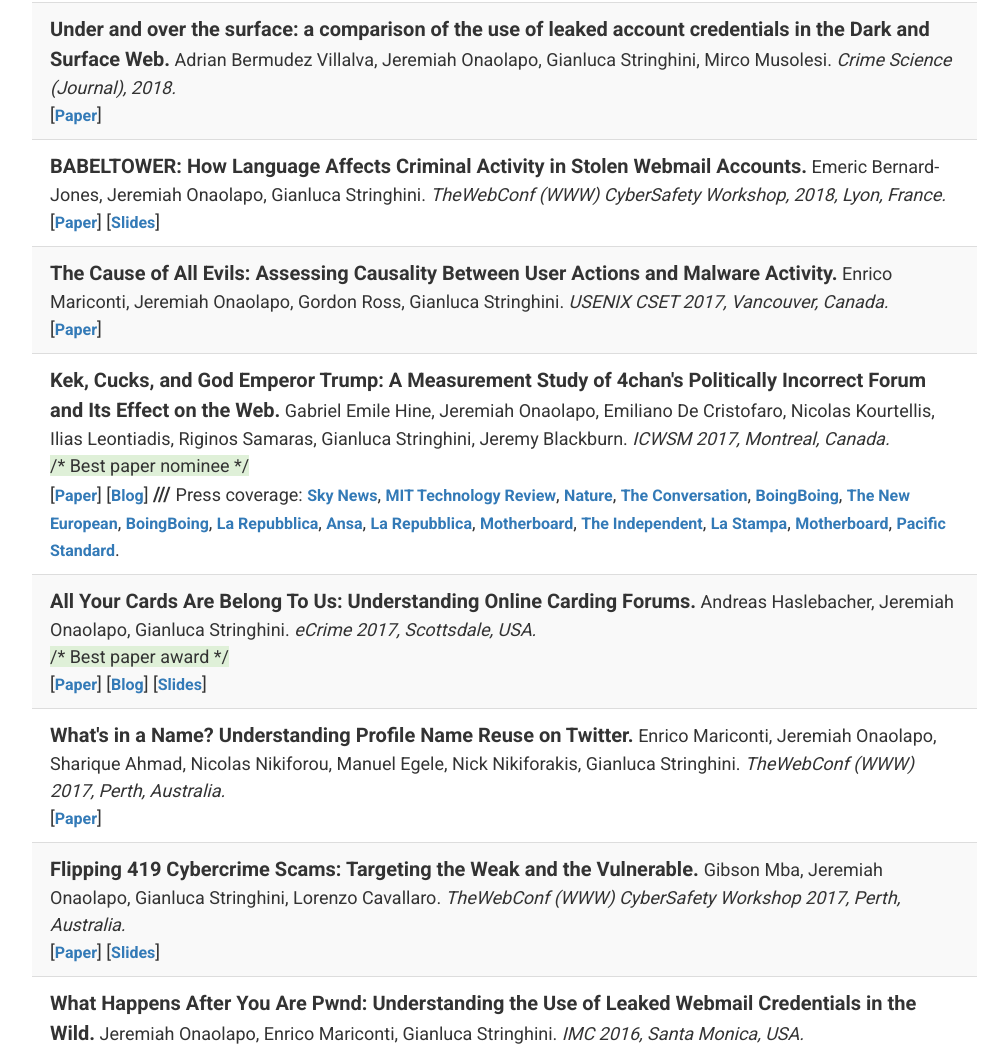
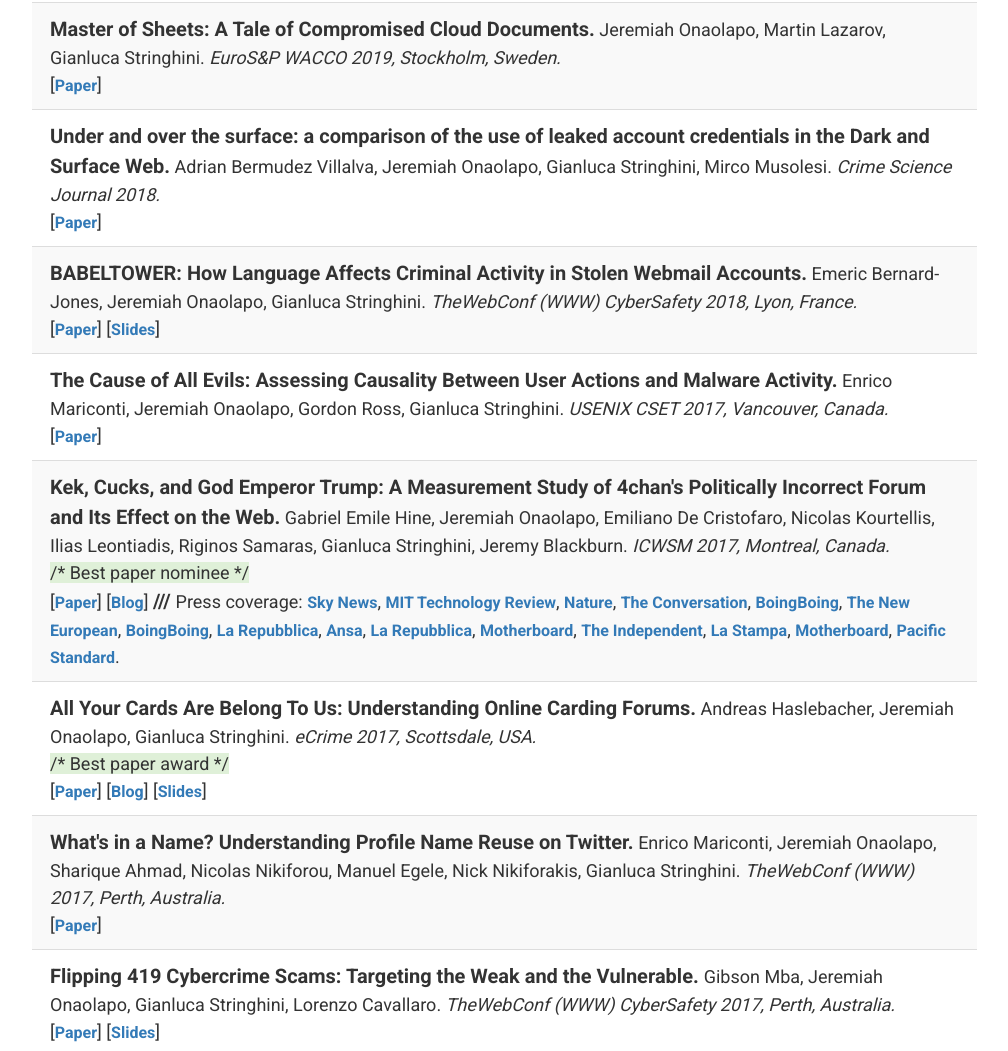
Before and after one commit to jonaolapo/jonaolapo.github.io, a plain HTML site: page publications.html in a window 1280 px wide. Shown: the part 141-1192 px from the top of the page, without its empty margins (38-1046 px from the left). Drawn offline with nearby package versions, Linux system fonts and the light colour scheme; a web font is replaced by a local one.

Commit message:
added wacco paper

```diff
--- a/publications.html
+++ b/publications.html
@@ -33,25 +33,41 @@
 							<h3 class="card-title">Publications</h3>
 							<table class="table table-striped table-responsive">
 								<tbody>
+
+									<tr>
+										<td>
+											<p class="paper card-text" words="sheets,documents,financial,honeypot,information theft">
+												<span class="paper-title">Master of Sheets: A Tale of Compromised Cloud Documents.</span> Jeremiah Onaolapo, Martin Lazarov, Gianluca Stringhini. <span class="paper-venue">EuroS&P WACCO 2019, Stockholm, Sweden.</span>
+												 <br />
+												 [<a class="paper-link" href="papers/wacco19sheetshoney.pdf">Paper</a>]
+											 </p>
+										</td>
+									</tr>
+
+
 									<tr>
 										<td>
 									    <p class="paper card-text" words="webmail,honeypot,information theft">
-									      <span class="paper-title">Under and over the surface: a comparison of the use of leaked account credentials in the Dark and Surface Web.</span> Adrian Bermudez Villalva, Jeremiah Onaolapo, Gianluca Stringhini, Mirco Musolesi. <span class="paper-venue">Crime Science (Journal), 2018.</span>
+									      <span class="paper-title">Under and over the surface: a comparison of the use of leaked account credentials in the Dark and Surface Web.</span> Adrian Bermudez Villalva, Jeremiah Onaolapo, Gianluca Stringhini, Mirco Musolesi. <span class="paper-venue">Crime Science Journal 2018.</span>
 									       <br />
 												 [<a class="paper-link" href="https://link.springer.com/article/10.1186%2Fs40163-018-0092-6">Paper</a>]
 									     </p>
 										</td>
 									</tr>
+
+
                   <tr>
 										<td>
 									    <p class="paper card-text" words="webmail,babel,language,honeypot,information theft">
-									      <span class="paper-title">BABELTOWER: How Language Affects Criminal Activity in Stolen Webmail Accounts.</span> Emeric Bernard-Jones, Jeremiah Onaolapo, Gianluca Stringhini. <span class="paper-venue">TheWebConf (WWW) CyberSafety Workshop, 2018, Lyon, France.</span>
+									      <span class="paper-title">BABELTOWER: How Language Affects Criminal Activity in Stolen Webmail Accounts.</span> Emeric Bernard-Jones, Jeremiah Onaolapo, Gianluca Stringhini. <span class="paper-venue">TheWebConf (WWW) CyberSafety 2018, Lyon, France.</span>
 									       <br />
 												 [<a class="paper-link" href="papers/cybersafety18babeltower.pdf">Paper</a>]
                          [<a class="paper-link" href="https://www.slideshare.net/jonaolapo/babeltower-how-language-affects-criminal-activity-in-stolen-webmail-accounts" alt="slides">Slides</a>]
 									     </p>
 										</td>
 									</tr>
+
+
                   <tr>
 										<td>
 											<p class="paper card-text" words="malware,causality,measurement">
@@ -62,6 +78,8 @@
 											</p>
 										</td>
 									</tr>
+
+
 									<tr>
 										<td>
 											<p class="paper card-text" words="4chan,forum,measurement,politically incorrect,memes,raids,pepe">
@@ -88,6 +106,8 @@
 											</p>
 										</td>
 									</tr>
+
+
             			<tr>
             					<td>
         									<p class="paper card-text" words="information theft,cards,underground forums">
@@ -101,6 +121,8 @@
             							</p>
             						</td>
 											</tr>
+
+
             				  <tr>
             							<td>
 		        							<p class="paper card-text" words="twitter,profile name, social network">
@@ -111,15 +133,19 @@
             								</p>
             							</td>
             					</tr>
+
+
             					<tr>
             							<td>
         									<p class="paper card-text" words="419,scam,fraud">
               									<span class="paper-title">Flipping 419 Cybercrime Scams: Targeting the Weak and the Vulnerable. </span>Gibson Mba, Jeremiah Onaolapo, Gianluca Stringhini, Lorenzo Cavallaro.
-                                <span class="paper-venue">TheWebConf (WWW) CyberSafety Workshop 2017, Perth, Australia.</span>
+                                <span class="paper-venue">TheWebConf (WWW) CyberSafety 2017, Perth, Australia.</span>
               									<br />[<a class="paper-link" href="papers/wwwcybersafety2017scam.pdf">Paper</a>] [<a class="paper-link" href="https://www.slideshare.net/jonaolapo/flipping-419-cybercrime-scams-targeting-the-weak-and-the-vulnerable">Slides</a>]
             								</p>
             							</td>
             					</tr>
+
+
             					<tr>
             							<td>
             								<p class="paper card-text" words="honeypot,gmail,webmail">
@@ -139,6 +165,8 @@
             								</p>
             							</td>
             					</tr>
+
+
             					<tr>
             							<td>
             								<p class="paper card-text" words="malware,targeted">
@@ -149,6 +177,8 @@
             								</p>
                            </td>
             					</tr>
+
+
             					<tr>
             							<td>
             								<p class="paper card-text" words="honeypot,google sheets,spreadsheet">
@@ -160,6 +190,8 @@
             								</p>
                         	 </td>
             					</tr>
+
+
             					<tr>
             							<td>
             								<p class="paper card-text" words="twitter,impersonation">
@@ -170,6 +202,8 @@
             								</p>
 				            			</td>
             					</tr>
+
+
             					<tr>
             							<td>
             								<p class="paper card-text" words="webmail,gmail,honeypot">
@@ -180,6 +214,8 @@
             								</p>
             							</td>
             					</tr>
+
+
 				            	<tr>
             							<td>
 									        <p class="paper card-text" words="malware,causality">
@@ -191,8 +227,10 @@
 									        </p>
             						 </td>
             					</tr>
+
 								  </tbody>
 								</table>
+
 							<br />
 								<h3 class="card-title">PhD thesis</h3>
 								<table class="table table-striped table-responsive">
```
Also changed, not shown: index.html (+5 -5 lines), 1 other file. Lines whose indentation alone changed are shown as unchanged.
